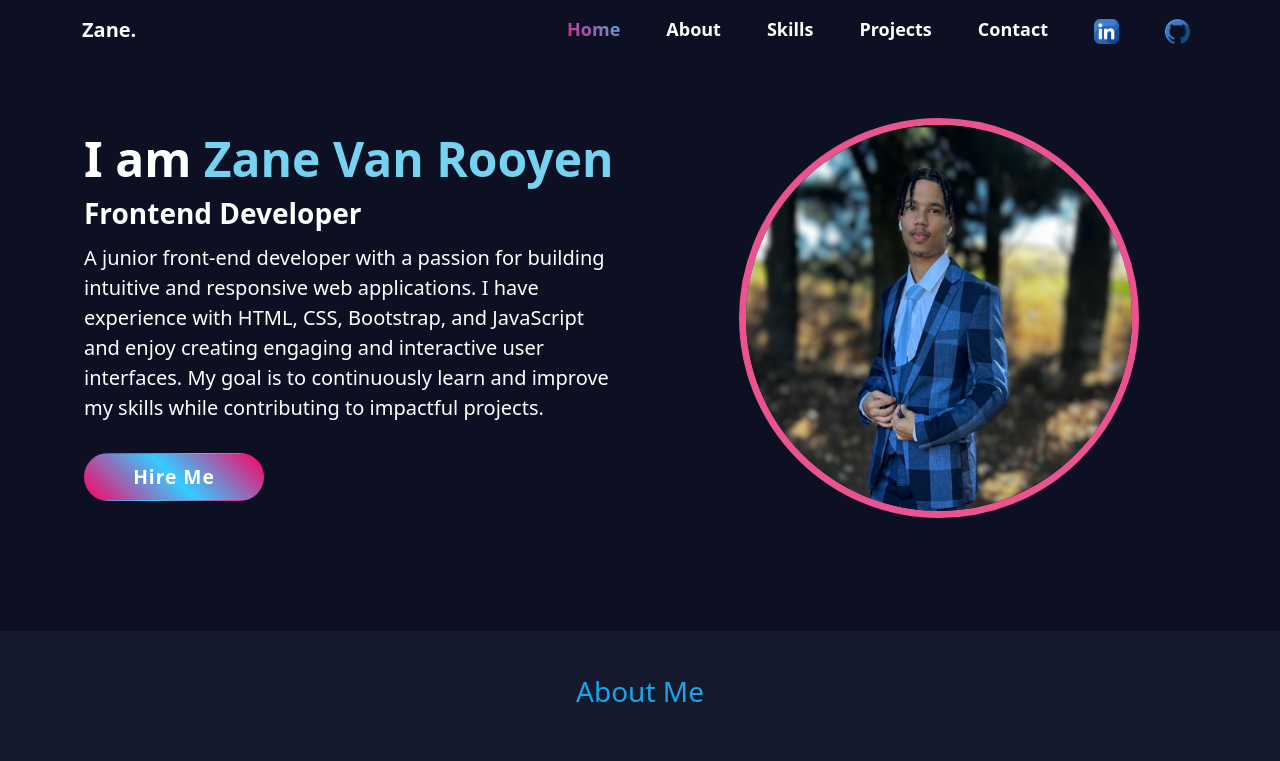
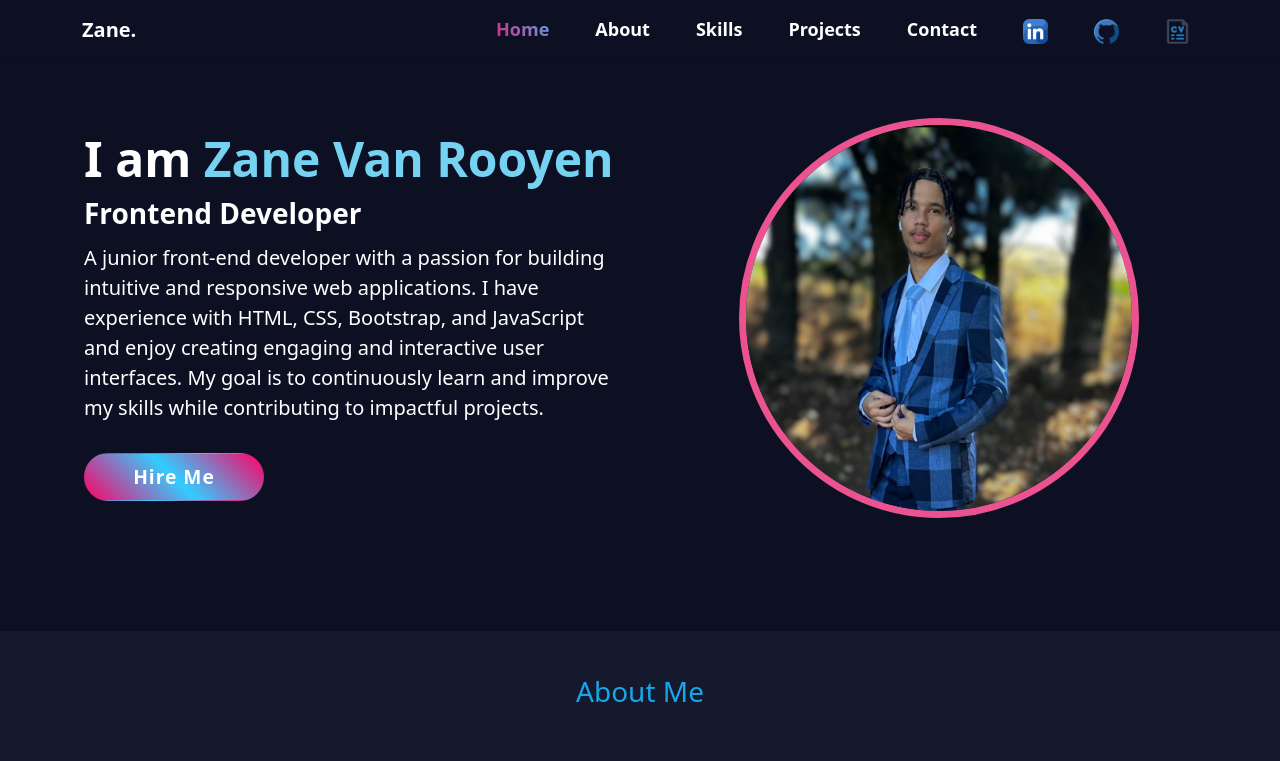
Before and after one commit to GodRAIZEL/Personal-Portfolio-Umuzi-, a plain HTML site: page index.html in a window 1280 px wide. Shown: the top 761 px of the page. Drawn offline with nearby package versions, Linux system fonts and the light colour scheme.

Commit message:
added cv

```diff
--- a/index.html
+++ b/index.html
@@ -34,6 +34,9 @@
           </a>
           <a class="nav-link" href="https://github.com/GodRAIZEL" target="_blank">
             <img id="gitHubLogo" alt="GitHub Logo" src="imgs/github.png" height="25">
+          </a>
+           <a class="nav-link" href="https://drive.google.com/file/d/1mYinwyYFQuyz4U8DRKtYIHlccDTGU57X/view?usp=sharing" target="_blank">
+            <img id="cvLogo" alt="CV Logo" src="imgs/resume-and-cv.png" height="25">
           </a>
         </div>
       </div>
```
Also changed, not shown: imgs/cv.png (added), imgs/resume-and-cv.png (added).
